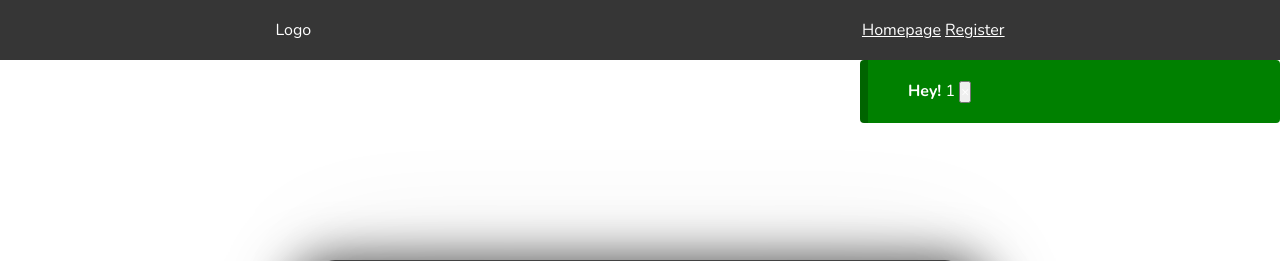
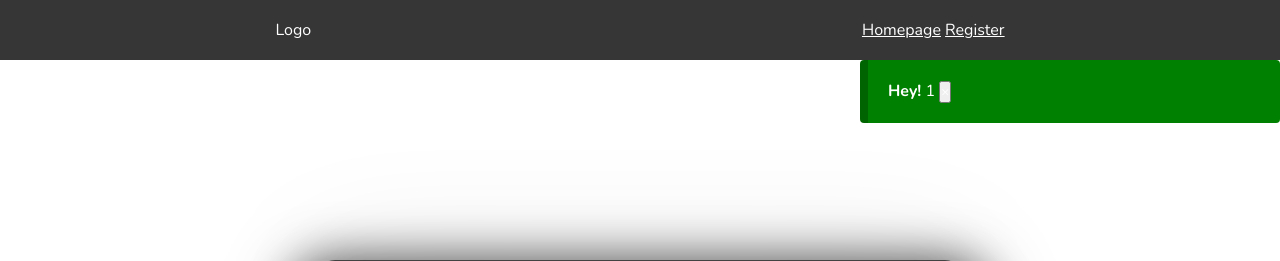
Before and after one commit to AlixNom/BTEC---Mocktail-Recipe-Website, a PHP site: page /login.php in a window 1280 px wide. Shown: the top 261 px of the page. Run offline with PHP 8.4, Linux system fonts and the light colour scheme; the visitor is signed in with stand-in values (Sample User, id 1).

Commit message:
UPDATE Padding Flash Message

```diff
--- a/php/style.css
+++ b/php/style.css
@@ -16,7 +16,7 @@
 }
 
 .alert {
-  padding: 20px 40px;
+  padding: 20px 20px;
   background-color: green;
   /*Red*/color: white;
   min-width: 420px;
```
